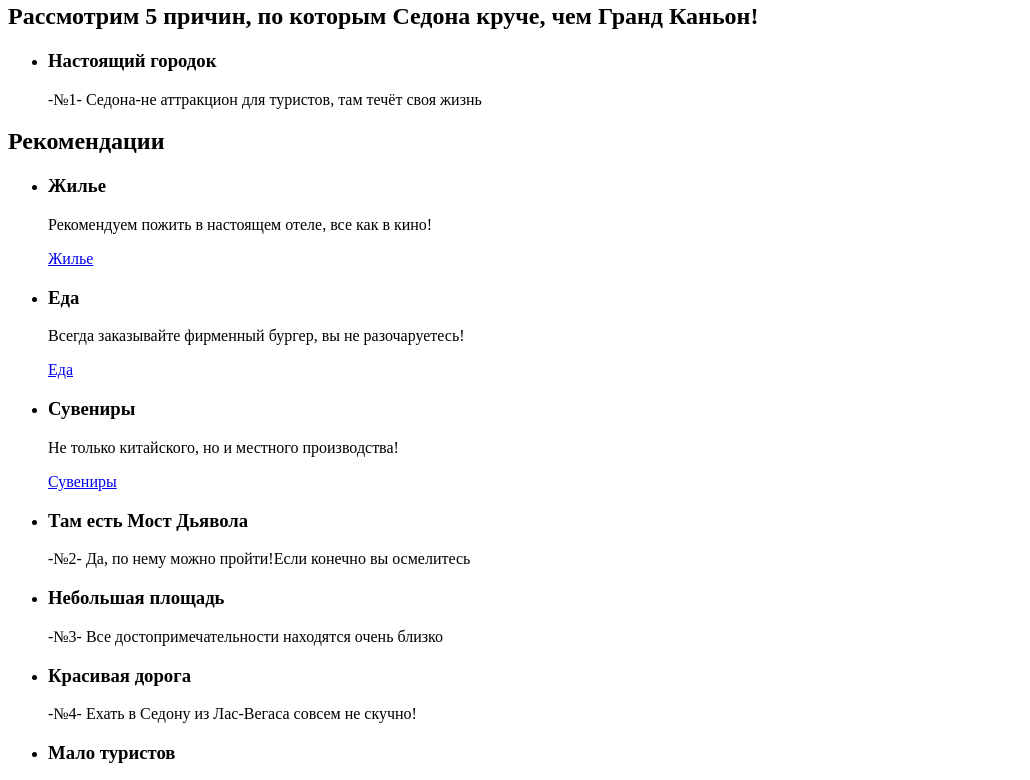
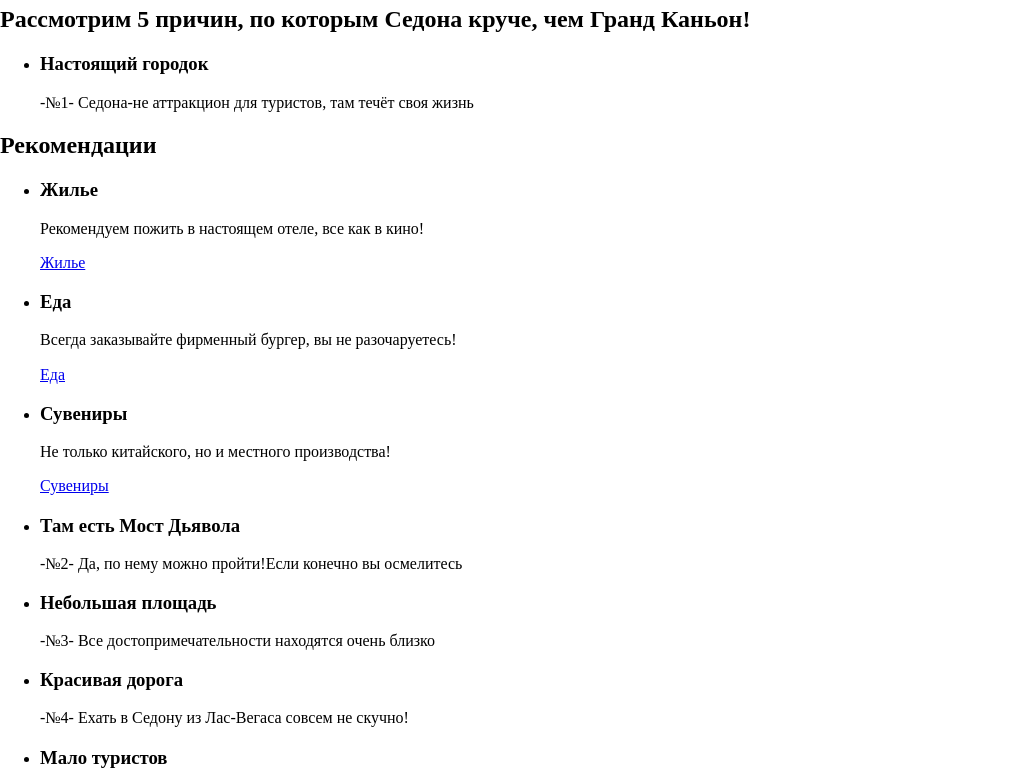
Before and after one commit to OAreshkina2020/1359733-sedona-28, a plain HTML site: page index.html in a window 1280 px wide. Shown: the part 357-1137 px from the top of the page, without its empty margins (0-1030 px from the left). Drawn offline with nearby package versions, Linux system fonts and the light colour scheme.

```diff
--- a/index.html
+++ b/index.html
@@ -4,6 +4,8 @@
   <meta charset="UTF-8">
   <title>HTML Academy: Седона</title>
   <link href="https://fonts.googleapis.com/css2?family=PT+Sans:wght@400;700&display=swap" rel="stylesheet">
+  <link href="normalize.css" rel="stylesheet">
+  <link href="style.css" rel="stylesheet">
 </head>
 <body>
     <p>test</p>
```
Also changed, not shown: 1 other file.
